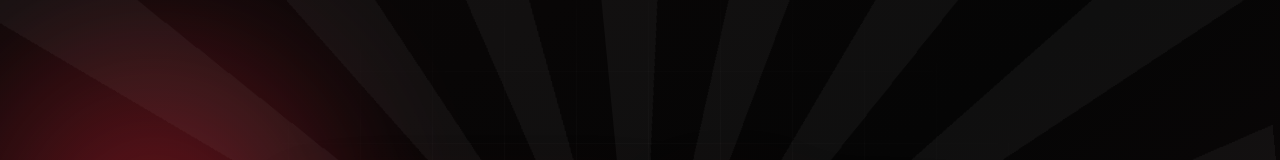
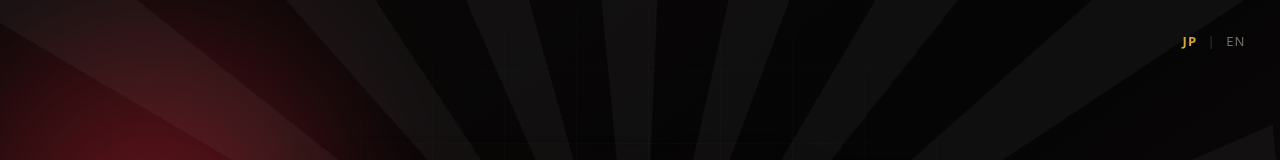
Before and after one commit to tatekennn/Tatekenmes, a Next.js app: page / in a window 1280 px wide. Shown: the top 160 px of the page. Built offline with nearby package versions, Linux system fonts and the light colour scheme.

Commit message:
feat: トップに日英切り替えトグル(JP/EN)を追加
覇気 ⇔ Haki を右上の JP/EN トグルで切り替え。初期はJP(覇気)。
ENは横書きサンセリフで表示。

```diff
--- /dev/null
+++ b/src/app/HomeHaki.tsx
@@ -0,0 +1,37 @@
+'use client';
+
+import { useState } from 'react';
+
+// トップの大きな文字を 日本語「覇気」⇔ 英語「Haki」で切り替える。
+// 右上の小さな JP/EN トグルで操作する。
+export default function HomeHaki() {
+  const [en, setEn] = useState(false);
+
+  return (
+    <>
+      <div className="lang-toggle" role="group" aria-label="言語切り替え / language">
+        <button
+          type="button"
+          className={`lang-toggle__btn${en ? '' : ' is-active'}`}
+          aria-pressed={!en}
+          onClick={() => setEn(false)}
+        >
+          JP
+        </button>
+        <span className="lang-toggle__sep">|</span>
+        <button
+          type="button"
+          className={`lang-toggle__btn${en ? ' is-active' : ''}`}
+          aria-pressed={en}
+          onClick={() => setEn(true)}
+        >
+          EN
+        </button>
+      </div>
+
+      <h1 className={`haki${en ? ' haki--en' : ''}`} aria-label={en ? 'Haki' : '覇気'}>
+        {en ? 'Haki' : '覇気'}
+      </h1>
+    </>
+  );
+}
--- a/src/app/globals.css
+++ b/src/app/globals.css
@@ -1132,3 +1132,50 @@ button {
 .demo-evil .demo-title { color: #c9a6f0; }
 .demo-alice .demo-title { color: #9ec9f0; }
 .demo-bob .demo-title { color: #f0cf9e; }
+
+/* トップの日英切り替えトグル（右上に控えめ） */
+.lang-toggle {
+  position: absolute;
+  top: clamp(1rem, 3vw, 1.8rem);
+  right: clamp(1rem, 3vw, 1.8rem);
+  z-index: 5;
+  display: flex;
+  align-items: center;
+  gap: 0.3rem;
+  font-family: ui-sans-serif, system-ui, sans-serif;
+  font-size: 0.82rem;
+  letter-spacing: 0.08em;
+  color: rgba(247, 241, 223, 0.5);
+  user-select: none;
+}
+
+.lang-toggle__btn {
+  background: none;
+  border: none;
+  padding: 0.2rem 0.35rem;
+  color: rgba(247, 241, 223, 0.45);
+  cursor: pointer;
+  font: inherit;
+  letter-spacing: inherit;
+  transition: color 160ms ease;
+}
+
+.lang-toggle__btn:hover {
+  color: rgba(247, 241, 223, 0.8);
+}
+
+.lang-toggle__btn.is-active {
+  color: var(--gold);
+  font-weight: 700;
+}
+
+.lang-toggle__sep {
+  opacity: 0.4;
+}
+
+/* 英語表記は横書きの太いサンセリフで見せる */
+.haki--en {
+  font-family: ui-sans-serif, system-ui, -apple-system, 'Segoe UI', sans-serif;
+  writing-mode: horizontal-tb;
+  letter-spacing: -0.03em;
+}
--- a/src/app/page.tsx
+++ b/src/app/page.tsx
@@ -1,11 +1,11 @@
+import HomeHaki from './HomeHaki';
+
 export default function HomePage() {
   return (
     <main className="haki-stage" aria-label="覇気.com">
       <div className="aura aura-one" />
       <div className="aura aura-two" />
-      <h1 className="haki" aria-label="覇気">
-        覇気
-      </h1>
+      <HomeHaki />
     </main>
   );
 }
```
